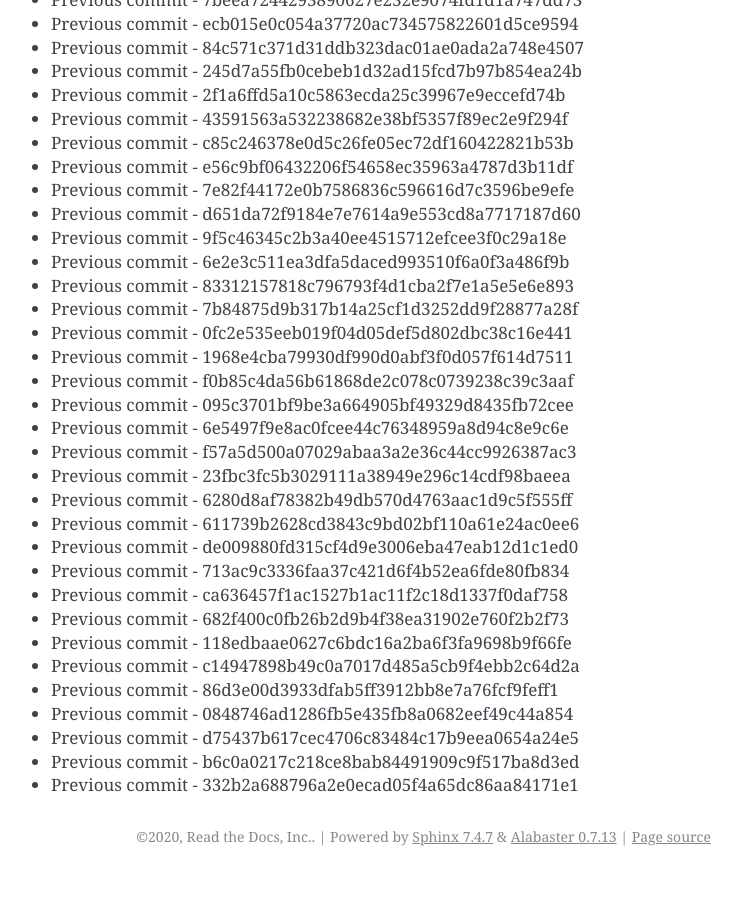
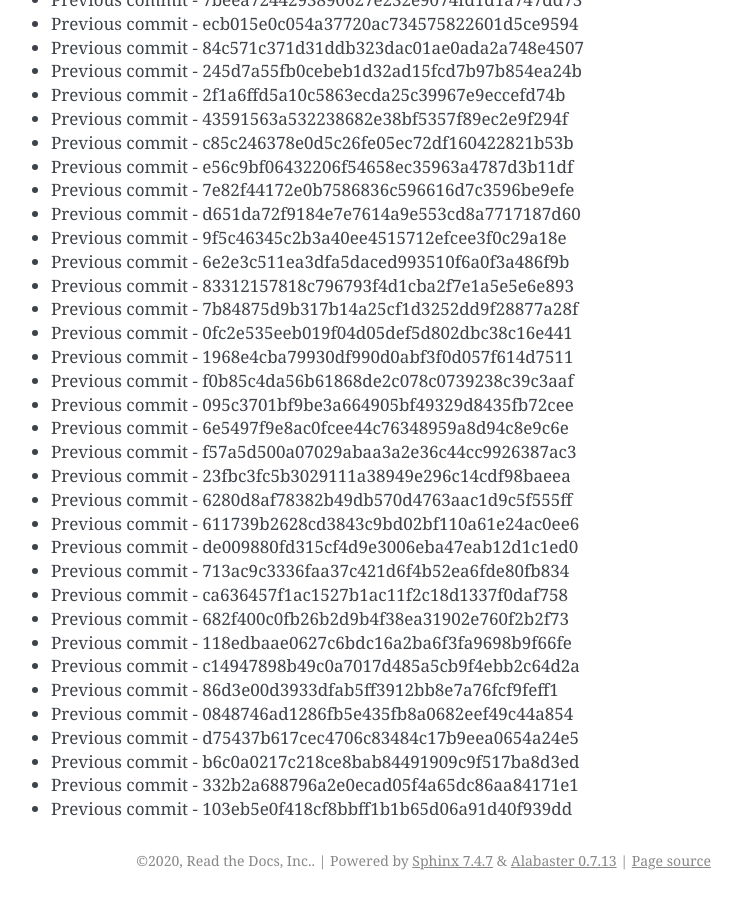
Before and after one commit to readthedocs/rtd-git-stresstest, a Sphinx documentation site: the page built from docs/updates.rst, in a window 1280 px wide and 900 px high, scrolled down 74521 px. Shown: the whole window, without its empty margins (399-1141 px from the left). Built offline with Sphinx 7.4.7, drawn with Linux system fonts in a browser that asks for light colours; before the commit the page ends 75397 px from its top, so only the background shows below that.

Commit message:
Generating commit from previous: 103eb5e0f418cf8bbff1b1b65d06a91d40f939dd

```diff
--- a/docs/updates.rst
+++ b/docs/updates.rst
@@ -3163,3 +3163,4 @@ It can be tested for any performance characteristics.
 * Previous commit - d75437b617cec4706c83484c17b9eea0654a24e5
 * Previous commit - b6c0a0217c218ce8bab84491909c9f517ba8d3ed
 * Previous commit - 332b2a688796a2e0ecad05f4a65dc86aa84171e1
+* Previous commit - 103eb5e0f418cf8bbff1b1b65d06a91d40f939dd
```
